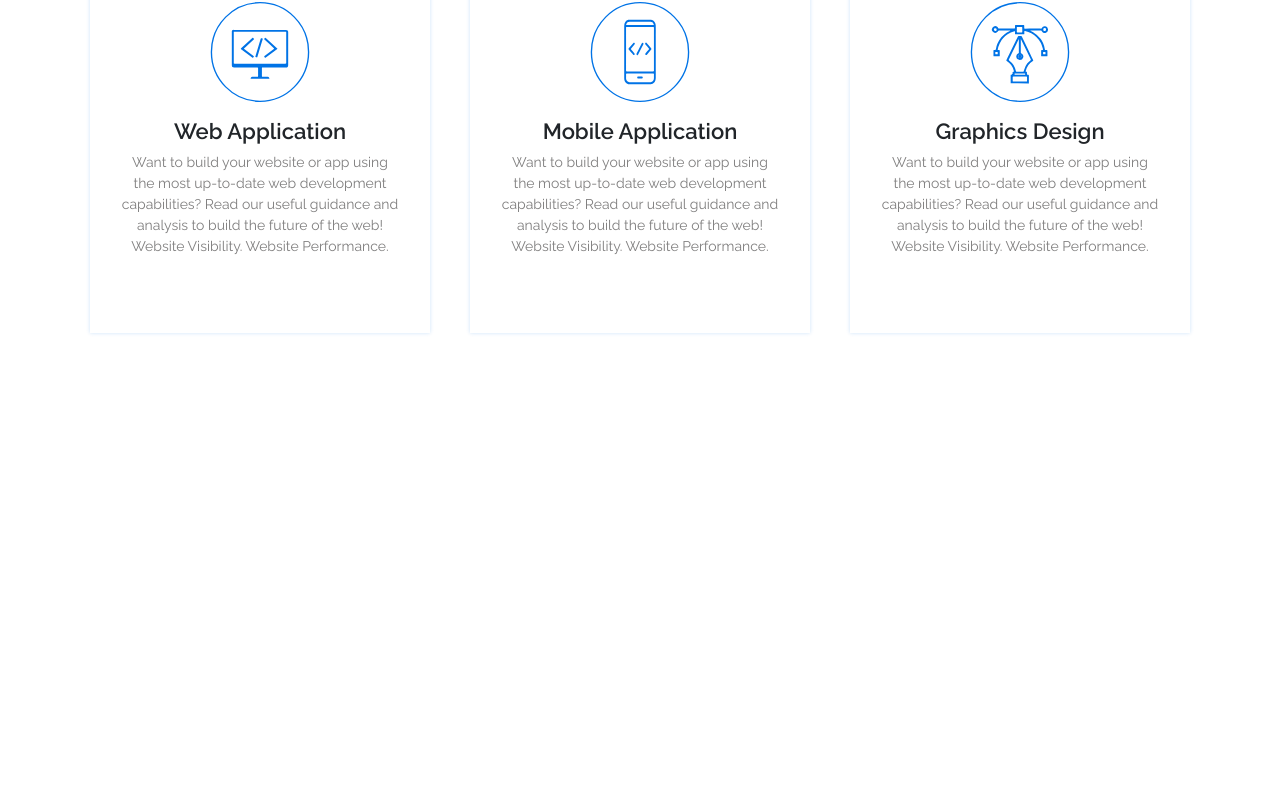
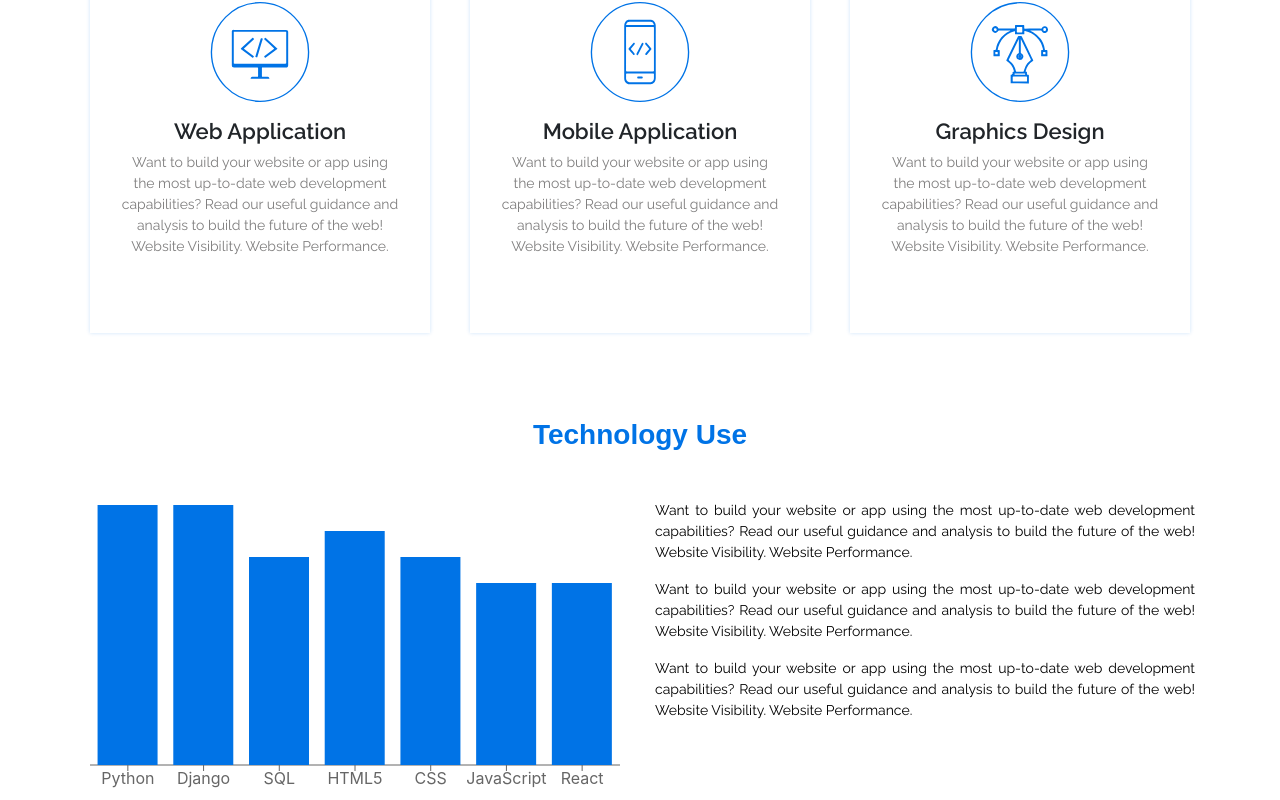
Before and after one commit to ziaurjoy/my-portfolio-site, a React (Create React App) app: page / in a window 1280 px wide. Shown: the part 725-1525 px from the top of the page. Before the commit the page ends 1063 px from the top, so only its background shows below. Built offline with nearby package versions, Linux system fonts and the light colour scheme.

Commit message:
Analysis component done

```diff
--- a/package.json
+++ b/package.json
@@ -11,6 +11,7 @@
     "react-bootstrap": "^1.5.2",
     "react-dom": "^17.0.2",
     "react-scripts": "4.0.3",
+    "recharts": "^2.0.9",
     "web-vitals": "^1.1.1"
   },
   "scripts": {
--- a/src/App.js
+++ b/src/App.js
@@ -1,6 +1,7 @@
 import TopBanner from './components/TopBanner/TopBanner'
 import Service from './components/Service/Service'
 import TopNaver from './components/TopNaver/TopNaver'
+import Analysis from './components/Analysis/Analysis'
 
 function App() {
   return (
@@ -8,6 +9,7 @@ function App() {
       <TopNaver />
       <TopBanner />
       <Service />
+      <Analysis />
     </div>
   );
 }
--- a/src/asset/css/custom.css
+++ b/src/asset/css/custom.css
@@ -119,3 +119,10 @@
     font-weight: 400;
     color: #000000 !important;
 }
+
+.des{
+    font-weight: 400;
+    color: #000000;
+    font-family: 'Raleway',sans-serif;
+    font-size: 14px;
+}
--- /dev/null
+++ b/src/components/Analysis/Analysis.js
@@ -0,0 +1,71 @@
+import React, { Component } from 'react'
+import { Col, Container, Row } from 'react-bootstrap'
+
+
+import { BarChart, Bar, ResponsiveContainer, XAxis, Tooltip } from 'recharts';
+
+export default class Analysis extends Component {
+    constructor(){
+        super()
+        this.state = {
+            data : [
+                {
+                    Technology: 'Python',
+                    Experience: 100
+                },
+                {
+                    Technology: 'Django',
+                    Experience: 100
+                },
+                {
+                    Technology: 'SQL',
+                    Experience: 80
+                },
+                {
+                    Technology: 'HTML5',
+                    Experience: 90
+                },
+                {
+                    Technology: 'CSS',
+                    Experience: 80
+                },
+                {
+                    Technology: 'JavaScript',
+                    Experience: 70
+                },
+                {
+                    Technology: 'React',
+                    Experience: 70
+                },
+            ]
+        }
+    }
+    render() {
+        var blue = "rgb(0,115,230)"
+        return (
+            <>
+            <Container className="text-center">
+                <h1 className="serviceMainTitle">Technology Use</h1>
+                <Row>
+                     <Col style={{width:'100%', height:'300px'}} lg={6} md={12} sm={12}>
+                        <ResponsiveContainer>
+                            <BarChart width={100} height={300} data={this.state.data}>
+                                <XAxis dataKey="Technology"/>
+                                <Tooltip/>
+                                <Bar dataKey="Experience" fill={blue} >
+                                </Bar>
+                            </BarChart>
+                        </ResponsiveContainer>
+                    </Col>
+                    <Col lg={6} md={12} sm={12}>
+                        <p className="text-justify des">Want to build your website or app using the most up-to-date web development capabilities? Read our useful guidance and analysis to build the future of the web! Website Visibility. Website Performance.</p>
+                        <p className="text-justify des">Want to build your website or app using the most up-to-date web development capabilities? Read our useful guidance and analysis to build the future of the web! Website Visibility. Website Performance.</p>
+                        <p className="text-justify des">Want to build your website or app using the most up-to-date web development capabilities? Read our useful guidance and analysis to build the future of the web! Website Visibility. Website Performance.</p>
+                    </Col>
+                </Row>
+            </Container>
+
+            </>
+        )
+    }
+}
```
Also changed, not shown: 1 other file (tests, documents, lock files or other folders).
